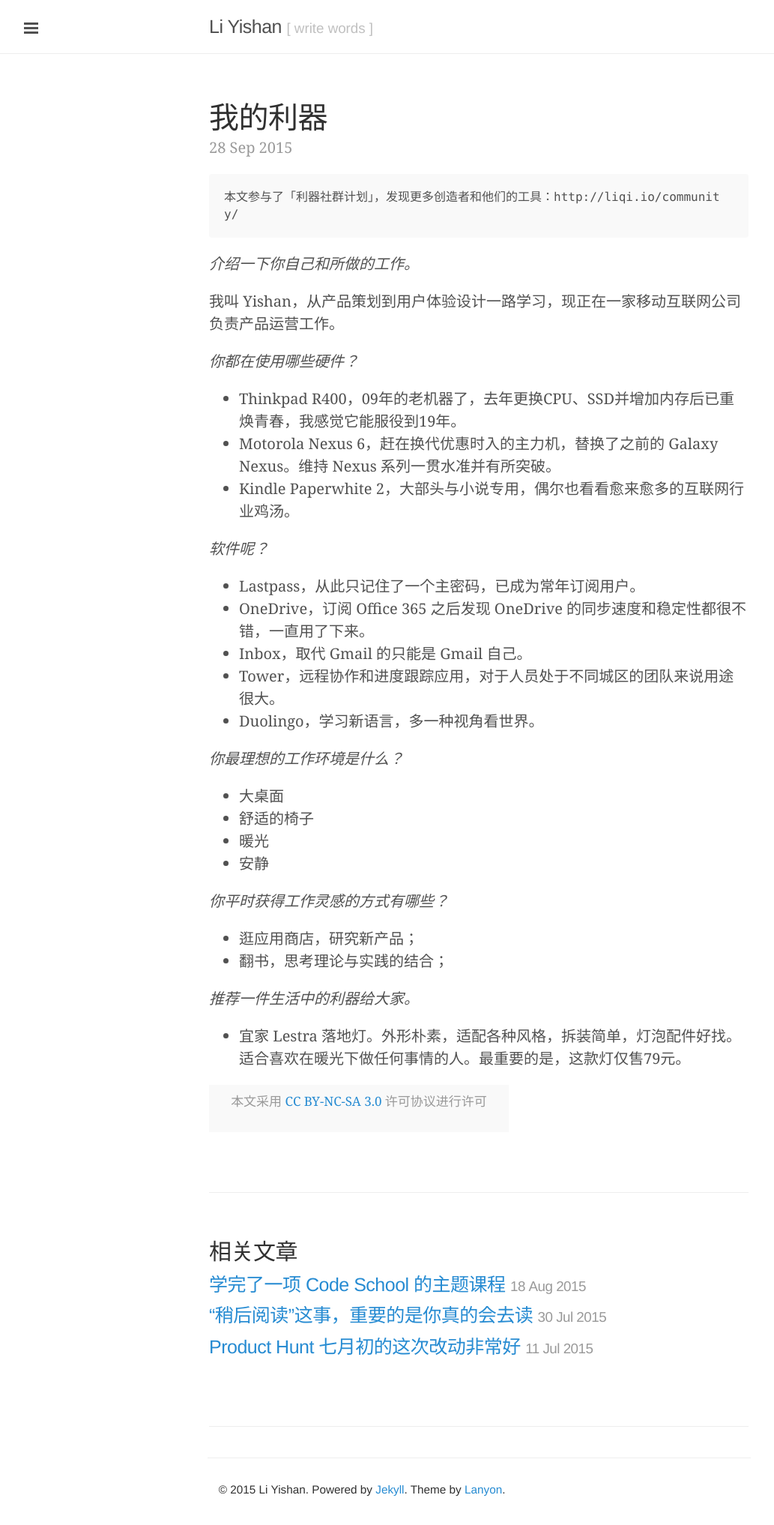
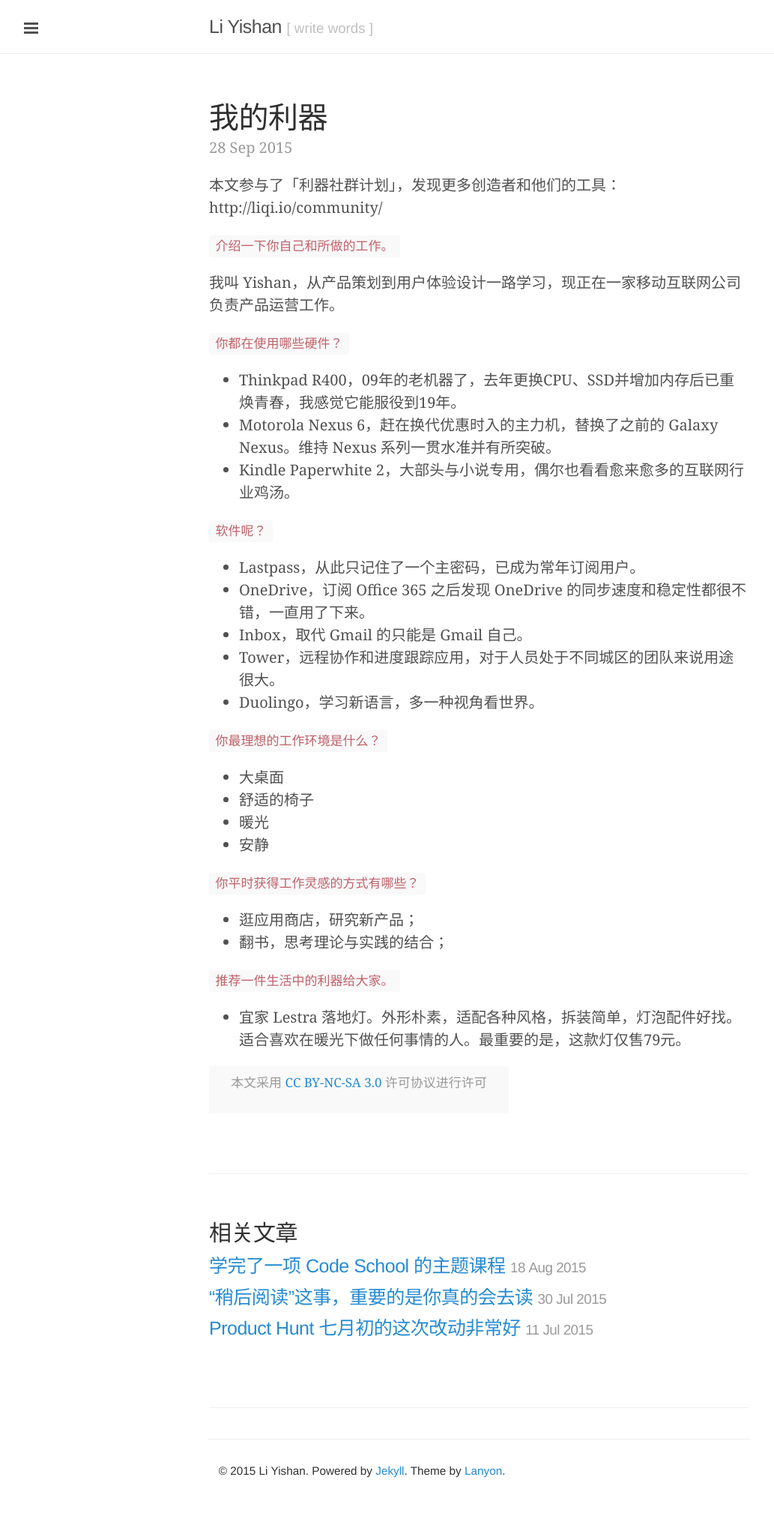
Before and after one commit to yishan/lysh, a Jekyll site: the page built from _posts/2015-09-28-liqi.md, in a window 1280 px wide. Shown: the whole page at 75% size, without its empty margins (1-1034 px from the left). Built offline with Jekyll 4.4.1, drawn with Linux system fonts in a browser that asks for light colours; Markdown is read by kramdown in place of the engine named in the settings; comment, search, counter and statistics services are not loaded; after the commit the page ends 2009 px from its top, so only the background shows below that.

Commit message:
更改文章样式与内容

```diff
--- a/_posts/2015-09-28-liqi.md
+++ b/_posts/2015-09-28-liqi.md
@@ -4,21 +4,21 @@ title: 我的利器
 comments: true
 ---
 
-    本文参与了「利器社群计划」，发现更多创造者和他们的工具：http://liqi.io/community/
+本文参与了「利器社群计划」，发现更多创造者和他们的工具：http://liqi.io/community/
 
-_介绍一下你自己和所做的工作。_
+`介绍一下你自己和所做的工作。`
 
 我叫 Yishan，从产品策划到用户体验设计一路学习，现正在一家移动互联网公司负责产品运营工作。
 
 
-_你都在使用哪些硬件？_
+`你都在使用哪些硬件？`
 
 - Thinkpad R400，09年的老机器了，去年更换CPU、SSD并增加内存后已重焕青春，我感觉它能服役到19年。
 - Motorola Nexus 6，赶在换代优惠时入的主力机，替换了之前的 Galaxy Nexus。维持 Nexus 系列一贯水准并有所突破。
 - Kindle Paperwhite 2，大部头与小说专用，偶尔也看看愈来愈多的互联网行业鸡汤。
 
 
-_软件呢？_
+`软件呢？`
 
 - Lastpass，从此只记住了一个主密码，已成为常年订阅用户。
 - OneDrive，订阅 Office 365 之后发现 OneDrive 的同步速度和稳定性都很不错，一直用了下来。
@@ -27,7 +27,7 @@ _软件呢？_
 - Duolingo，学习新语言，多一种视角看世界。
 
 
-_你最理想的工作环境是什么？_
+`你最理想的工作环境是什么？`
 
 - 大桌面
 - 舒适的椅子
@@ -35,12 +35,12 @@ _你最理想的工作环境是什么？_
 - 安静
 
 
-_你平时获得工作灵感的方式有哪些？_
+`你平时获得工作灵感的方式有哪些？`
 
 - 逛应用商店，研究新产品；
 - 翻书，思考理论与实践的结合；
 
 
-_推荐一件生活中的利器给大家。_
+`推荐一件生活中的利器给大家。`
 
 - 宜家 Lestra 落地灯。外形朴素，适配各种风格，拆装简单，灯泡配件好找。适合喜欢在暖光下做任何事情的人。最重要的是，这款灯仅售79元。
```
